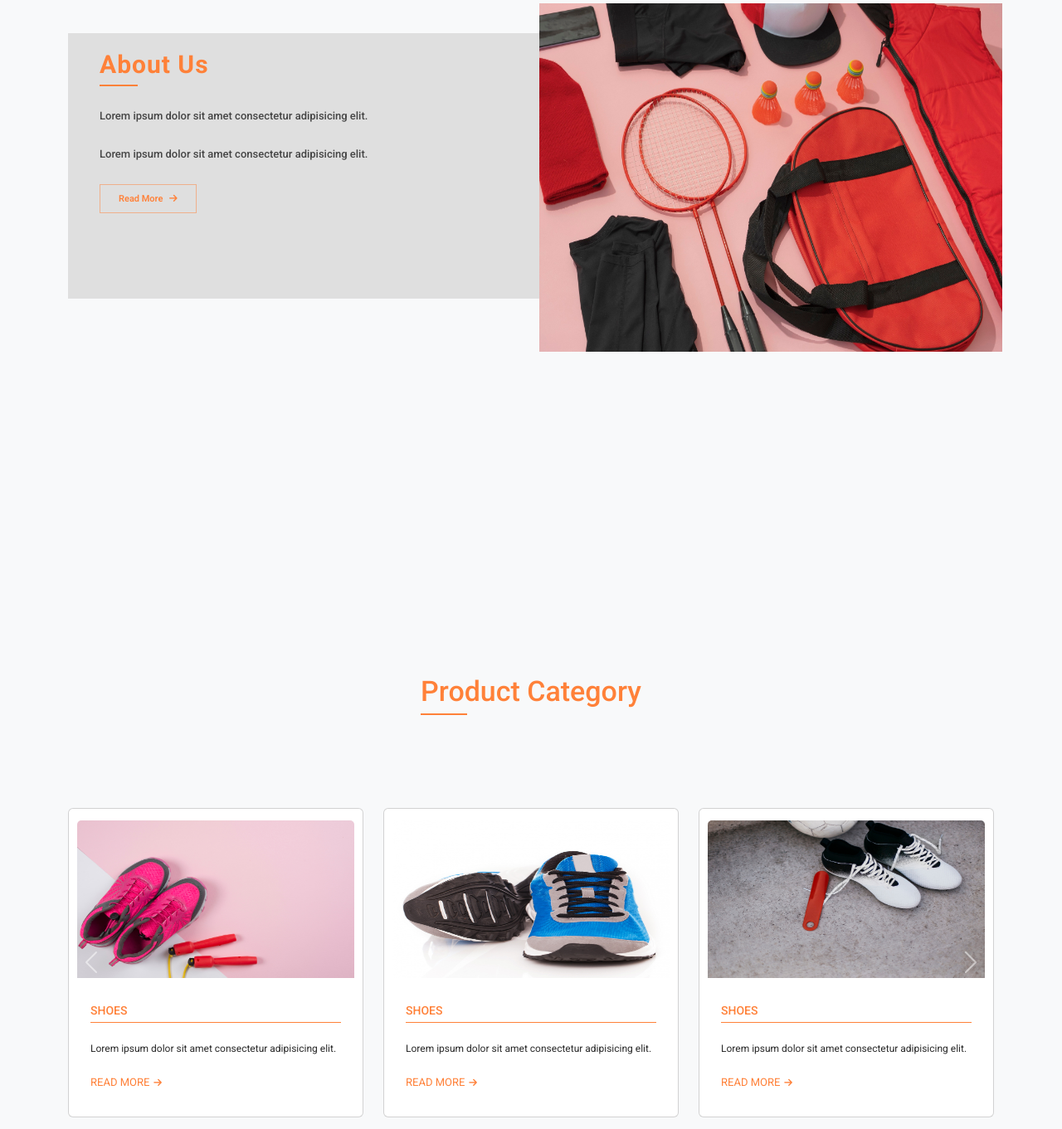
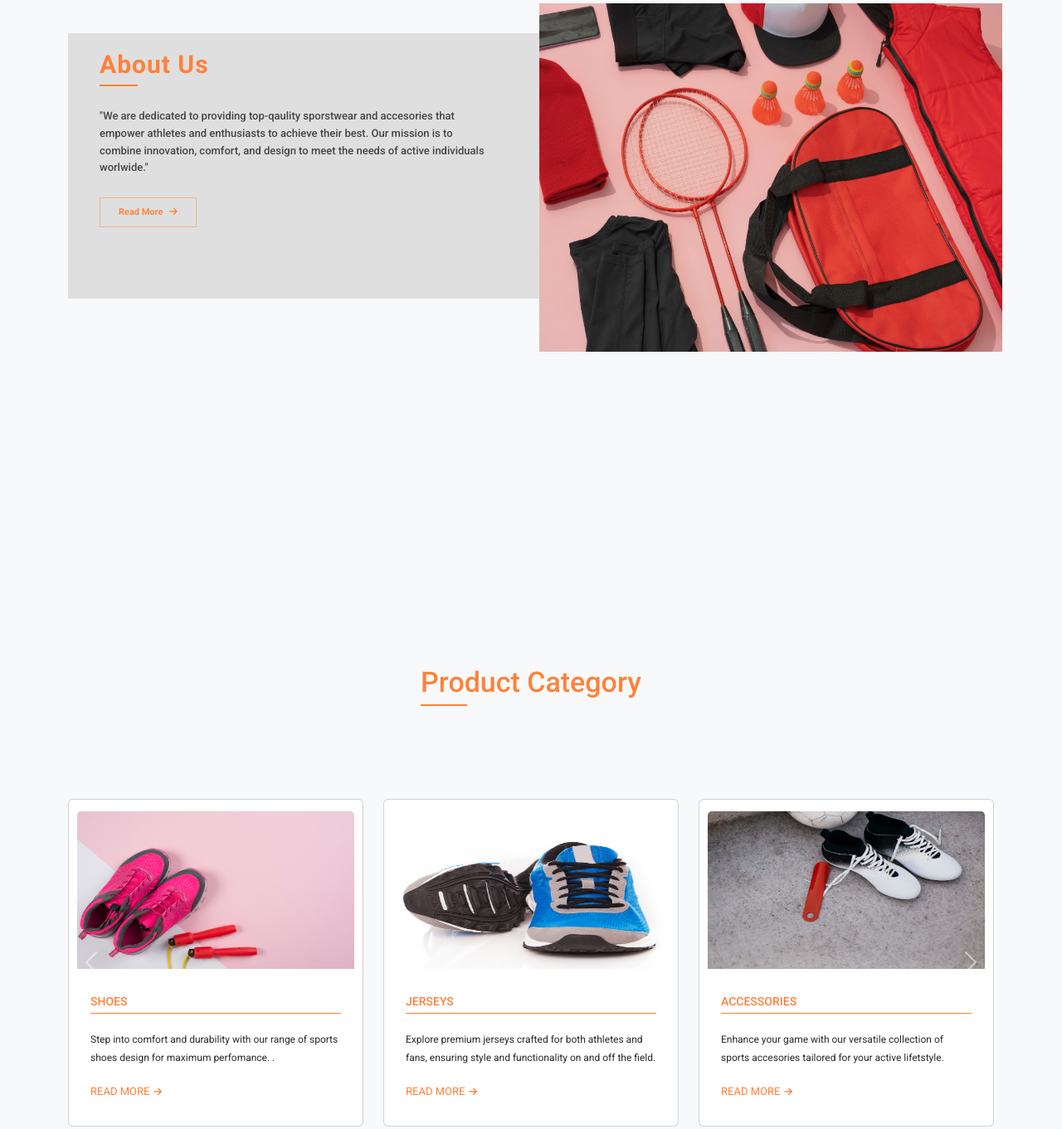
Before and after one commit to OlympiXOrg/olympixorg.github.io, a plain HTML site: page index.html in a window 1280 px wide. Shown: the part 900-2261 px from the top of the page at 83% size. Drawn offline with nearby package versions, Linux system fonts and the light colour scheme.

Commit message:
update index

```diff
--- a/index.html
+++ b/index.html
@@ -5,6 +5,7 @@
     <meta charset="UTF-8">
     <meta name="viewport" content="width=device-width, initial-scale=1.0">
     <title>Olympic Art Gallery & E-Commerce</title>
+
 
     <link href="https://cdn.jsdelivr.net/npm/bootstrap@5.3.3/dist/css/bootstrap.min.css" rel="stylesheet"
         integrity="sha384-QWTKZyjpPEjISv5WaRU9OFeRpok6YctnYmDr5pNlyT2bRjXh0JMhjY6hW+ALEwIH" crossorigin="anonymous">
@@ -63,10 +64,9 @@
                     </div>
                     <div class="col-lg-5 col-md-7">
                         <div class="box-container2">
-                            <h1 class="home-heading">Lorem ipsum dolor sits <span class="home-span">amet
-                                    consectetur.</span></h1>
+                            <h1 class="home-heading"> Discover high-quality apparel designed for <span class="home-span">performance and style.</span></h1>
                             <p class="para-home">
-                                Lorem ipsum, dolor sit amet consectetur adipisicing elit.
+                               Click below to shop now!
                             </p>
                             <div class="btn-home">
                                 <a href="#" class="home-links">Buy Now</a>
@@ -90,8 +90,8 @@
                     <div class="col-lg-6">
                         <div class="content-about">
                             <h3 class="heading-about">About Us</h3>
-                            <p class="para-about">Lorem ipsum dolor sit amet consectetur adipisicing elit.</p>
-                            <p class="para-about">Lorem ipsum dolor sit amet consectetur adipisicing elit.</p>
+                            <p class="para-about">"We are dedicated to providing top-qaulity sporstwear and accesories that empower athletes and enthusiasts to achieve their best. Our mission is to combine innovation, comfort, and design to meet the needs of active individuals worlwide."</p>
+
                             <a href="#" class="link-about"> <span class="span-about"></span>Read More
                                 <span class="icon-arrow"><i class="fa-solid fa-arrow-right"></i></span></a>
                         </div>
@@ -122,8 +122,7 @@
                                         <img src="assets/img/shoes.jpg" class="card-img-top image-card" alt="...">
                                         <div class="card-body">
                                             <h5 class="card-title">SHOES</h5>
-                                            <p class="card-text">Lorem ipsum dolor sit amet consectetur adipisicing
-                                                elit.</p>
+                                            <p class="card-text"> Step into comfort and durability with our range of sports shoes design for maximum perfomance. .</p>
                                             <a href="#" class="btn-product-ctg">Read More<span class="icon-arrow"><i
                                                         class="fa-solid fa-arrow-right"></i></span></a>
                                         </div>
@@ -136,9 +135,8 @@
                                     <div class="card card-product">
                                         <img src="assets/img/shoes2.jpg" class="card-img-top image-card" alt="...">
                                         <div class="card-body">
-                                            <h5 class="card-title">SHOES</h5>
-                                            <p class="card-text">Lorem ipsum dolor sit amet consectetur adipisicing
-                                                elit.</p>
+                                            <h5 class="card-title">JERSEYS</h5>
+                                            <p class="card-text">Explore premium jerseys crafted for both athletes and fans, ensuring style and functionality on and off the field.</p>
                                             <a href="#" class="btn-product-ctg">Read More<span class="icon-arrow"><i
                                                         class="fa-solid fa-arrow-right"></i></span></a>
                                         </div>
@@ -151,9 +149,8 @@
                                     <div class="card card-product">
                                         <img src="assets/img/shoes3.jpg" class="card-img-top image-card" alt="...">
                                         <div class="card-body">
-                                            <h5 class="card-title">SHOES</h5>
-                                            <p class="card-text">Lorem ipsum dolor sit amet consectetur adipisicing
-                                                elit.</p>
+                                            <h5 class="card-title">ACCESSORIES </h5>
+                                            <p class="card-text">Enhance your game with our versatile collection of sports accesories tailored for your active lifetstyle.</p>
                                             <a href="#" class="btn-product-ctg">Read More<span class="icon-arrow"><i
                                                         class="fa-solid fa-arrow-right"></i></span></a>
                                         </div>
```
